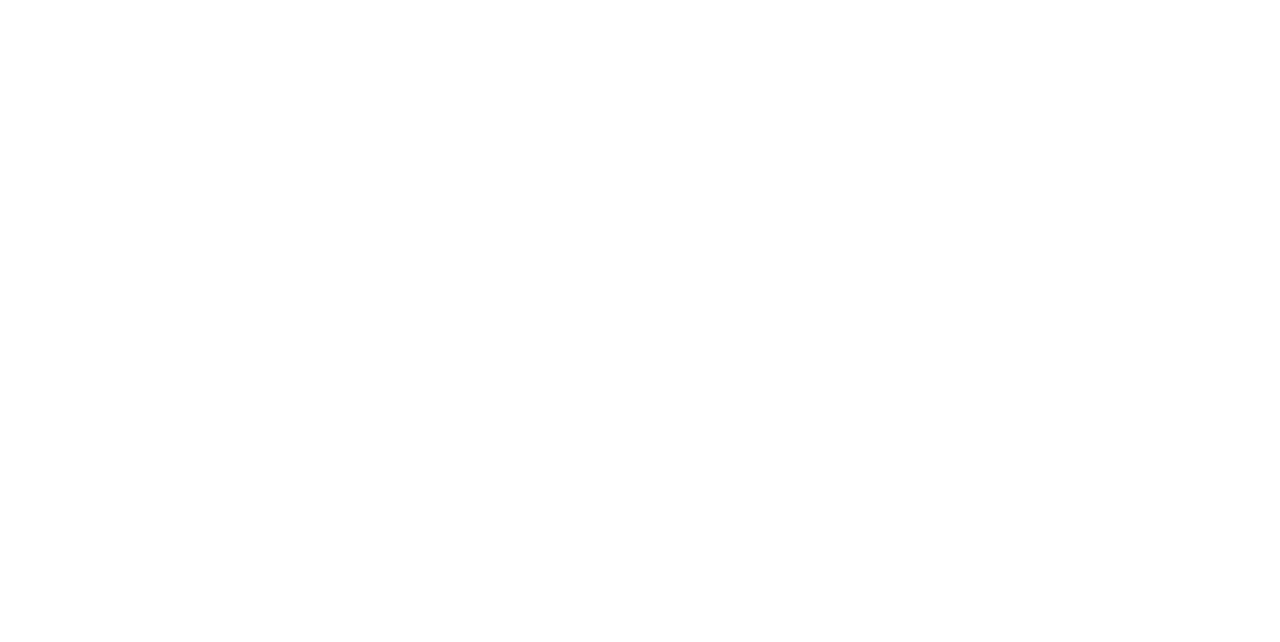
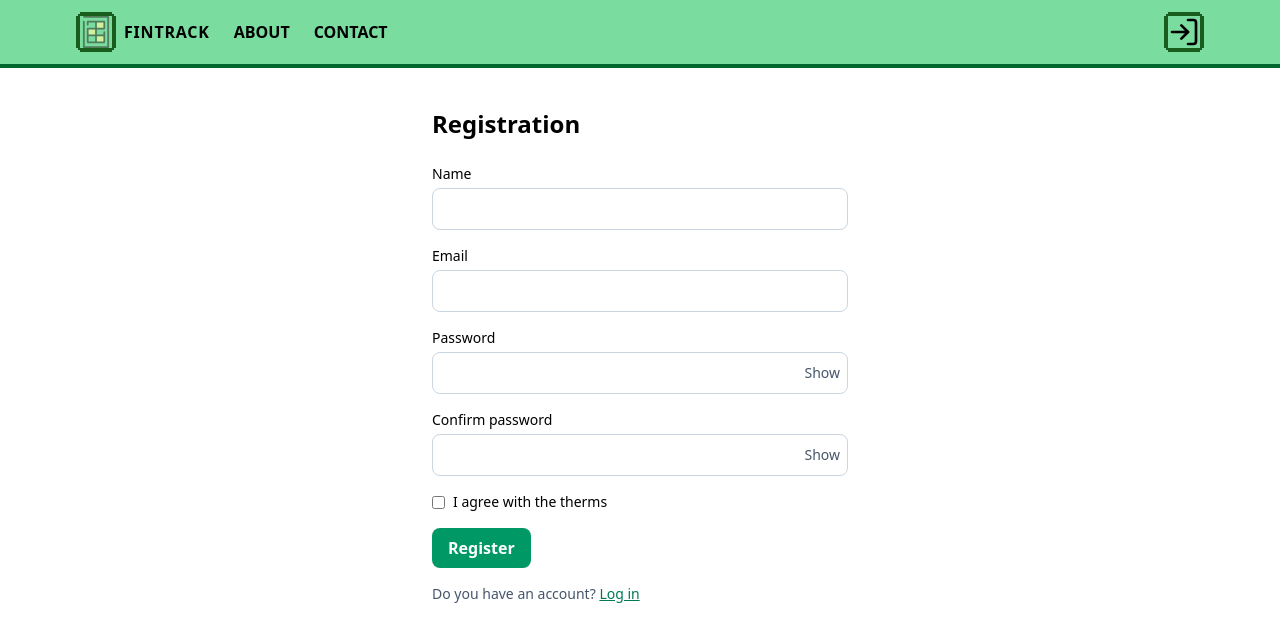
Before and after one commit to glancyF/finance-tracker, a React (Vite) app in the folder frontend/: page /register in a window 1280 px wide. Before the commit this address had no page. Shown: the top 642 px of the page. Built offline with nearby package versions, Linux system fonts and the light colour scheme; no server answers.

Commit message:
Add registration form, pre-version

```diff
--- /dev/null
+++ b/frontend/src/Pages/Login.jsx
@@ -0,0 +1,6 @@
+import {Link} from "react-router-dom"
+export default function Login (){
+    return (
+        <Link to="/register">Register</Link>
+    )
+}
--- /dev/null
+++ b/frontend/src/Pages/Register.jsx
@@ -0,0 +1,89 @@
+import { useEffect, useState } from "react";
+import { Link, useNavigate } from "react-router-dom";
+import Header from "../components/layout/Header/Header.jsx";
+import Button from "../components/ui/Button.jsx";
+import Field from "../components/ui/Field.jsx";
+import PasswordInput from "../components/ui/PasswordInput.jsx";
+import Alert from "../components/ui/Alert.jsx";
+import useForm from "../hooks/useForm.js";
+import { isEmail, isName, isStrongPassword, passMatches } from "../utils/validators.js";
+import mapServerErrors from "../utils/mapServerErrors.js";
+import { auth } from "../lib/api.js";
+import { useAuth } from "../features/auth/AuthContext.jsx";
+
+export default function Register(){
+    const nav = useNavigate();
+    const {user,setUser} = useAuth();
+    const { values, setValues, errors, setErrors, onChange } = useForm({
+        name: "", email: "", password: "", password_confirmation: "", agree: false,
+    });
+    const [loading,setLoading] = useState(false);
+
+    useEffect(() => { if (user) nav("/dashboard", { replace: true }); }, [user, nav]);
+
+    function validate() {
+        const e = {}
+        if(!isName(values.name)) e.name = "The name must be between 3 to 16 symbols, without any special symbols";
+        if(!isEmail(values.email)) e.email = "Wrong email";
+        if(!isStrongPassword(values.password)) e.password = "The password must include one upper case letter, one digit, the password`s length must be between from 8 to 32 symbols";
+        if(!isStrongPassword(values.password_confirmation)) e.password_confirmation = "The password must include one upper case letter, one digit, the password`s length must be between from 8 to 32 symbols";
+        if(!passMatches(values.password, values.password_confirmation)) e.password_confirmation = "Passwords are not the same!"
+        if(!values.agree) e.agree = "Accept the therms"
+        return e;
+    }
+    async function submit(e){
+        e.preventDefault();
+        setErrors({})
+        const ve = validate();
+        if(Object.keys(ve).length) return setErrors(ve);
+        try {
+            setLoading(true);
+            const {user: created} = await auth.register({
+               name: values.name,
+                email: values.email,
+                password: values.password,
+                password_confirmation: values.password_confirmation
+            });
+            setUser(created);
+            nav("/dashboard", {replace:true});
+        } catch (err){
+            setErrors(mapServerErrors(err));
+        } finally {
+            setLoading(false);
+        }
+    }
+
+    return (
+        <>
+            <Header/>
+            <main className="mx-auto max-w-md px-4 py-10">
+                <h1 className="text-2xl font-bold">Registration</h1>
+                <form onSubmit={submit} className="mt-6 space-y-4">
+                    {errors._common && <Alert>{errors._common}</Alert>}
+                    <Field label="Name" name="name" value={values.name} onChange={onChange} error={errors.name}/>
+                    <Field label="Email" name="email" type="email" value={values.email} onChange={onChange} error={errors.email}/>
+                    <Field label="Password" error={errors.password}>
+                        <PasswordInput name="password" value={values.password} onChange={onChange}/>
+                    </Field>
+                    <Field label="Confirm password" error={errors.password_confirmation}>
+                        <PasswordInput name="password_confirmation" value={values.password_confirmation} onChange={onChange}/>
+                    </Field>
+
+                    <label className="flex items-start gap-2 text-sm">
+                        <input type="checkbox" name="agree" checked={values.agree} onChange={onChange} className="mt-1"/>
+                        <span>
+                            I agree with the therms
+                        </span>
+                    </label>
+                    {errors.agree && <p className="mt-1 text-sm text-red-600">{errors.agree}</p>}
+
+                    <Button type="submit" disabled={loading}>{loading ? "Creating..." : "Register"}</Button>
+                    <p className="text-sm text-slate-600">
+                        Do you have an account? <Link to="/login" className="text-emerald-700 underline">Log in</Link>
+                    </p>
+                </form>
+            </main>
+        </>
+    )
+
+}
--- /dev/null
+++ b/frontend/src/components/ui/Alert.jsx
@@ -0,0 +1,6 @@
+export default function Alert( {children,variant ="error"}){
+    const styles = variant === "error"
+        ? "bg-red-50 text-red-700"
+        : "bg-emerald-50 text-emerald-700";
+    return <div className={`rounded-lg px-3 py-2 text-sm ${styles}`}>{children}</div>;
+}
--- /dev/null
+++ b/frontend/src/components/ui/Button.jsx
@@ -0,0 +1,17 @@
+import clsx from "../../utils/clsx.js"
+
+export default function Button ({as = "button",className,children,...props}){
+    const Comp = as;
+    return (
+        <Comp
+            className={clsx(
+                "inline-flex items-center justify-center rounded-lg px-4 py-2 font-semibold",
+                "bg-emerald-600 text-white hover:bg-emerald-700 disabled:opacity-60",
+                className
+            )}
+            {...props}
+        >
+            {children}
+        </Comp>
+    );
+}
--- /dev/null
+++ b/frontend/src/components/ui/Field.jsx
@@ -0,0 +1,11 @@
+import Input from "./Input.jsx"
+
+export default function Field ({label,error,children,...InputProps}){
+    return(
+        <div>
+            {label && <label className="mb-1 block text-sm font-medium">{label}</label> }
+            {children ? children : <Input {...InputProps}/>}
+            {error && <p className="mt-1 text-sm text-red-600">{error}</p>}
+        </div>
+    );
+}
--- /dev/null
+++ b/frontend/src/components/ui/Input.jsx
@@ -0,0 +1,13 @@
+import clsx from "../../utils/clsx.js";
+export default function Input({className, ...props}) {
+    return (
+        <input
+            className={clsx(
+                "w-full rounded-lg border border-slate-300 px-3 py-2",
+                "focus:outline-none focus:ring-2 focus:ring-emerald-500",
+                className
+            )}
+            {...props}
+        />
+    )
+}
--- /dev/null
+++ b/frontend/src/components/ui/PasswordInput.jsx
@@ -0,0 +1,18 @@
+import {useState} from "react";
+import Input from "./Input.jsx";
+
+export default function PasswordInput(props) {
+    const [show,setShow] = useState(false);
+    return (
+        <div className="relative">
+            <Input type={show ? "text" : "password"} {...props}/>
+            <button
+                type="button"
+                className="absolute right-2 top-1/2 -translate-y-1/2 text-sm text-slate-600 hover:underline"
+                onClick={() => setShow((v) => !v)}
+                >
+                {show ? "Close" : "Show"}
+            </button>
+        </div>
+    );
+}
--- /dev/null
+++ b/frontend/src/components/ui/Spinner.jsx
@@ -0,0 +1,10 @@
+export default function Spinner ({size = 20}){
+    const s = {width:size,height: size,borderWidth:3};
+    return (
+        <span
+            className="inline-block animate-spin rounded-full border-current border-t-transparent align-[-0.125em]"
+            style={s}
+            aria-label="Loading"
+        />
+    )
+}
--- a/frontend/src/router.jsx
+++ b/frontend/src/router.jsx
@@ -1,9 +1,13 @@
 import { Routes, Route, Navigate } from "react-router-dom";
 import Home from "./Pages/Home.jsx";
+import Login from "./Pages/Login.jsx"
+import Register from "./Pages/Register.jsx"
 function Router (){
     return (
         <Routes>
             <Route path="/" element={<Home/>} />
+            <Route path="/login" element={<Login/>}/>
+            <Route path="/register" element={<Register/>}/>
         </Routes>
     )
 }
--- a/frontend/src/utils/validators.js
+++ b/frontend/src/utils/validators.js
@@ -1,4 +1,4 @@
-export const isEmail = (v) => /^[^\s@]+@[^\s@]+\.[^\s@]+$/.test(v) && v.length <= 64;
+export const isEmail = (v) => /^[^\s@]+@[^\s@]+\.[^\s@]+$/.test(v) && v.length >=1 && v.length <= 254;
 
 export const isName = (v) => {
     const name = v.trim();
@@ -12,6 +12,7 @@
 export const isStrongPassword = (v) => {
     return (
         v.length >= 8 &&
+        v.length <= 32 &&
         /[a-zA-Z]/.test(v) &&
         /[A-Z]/.test(v) &&
         /\d/.test(v)
```
Also changed, not shown: frontend/src/Pages/Registration/Register.jsx (deleted).
